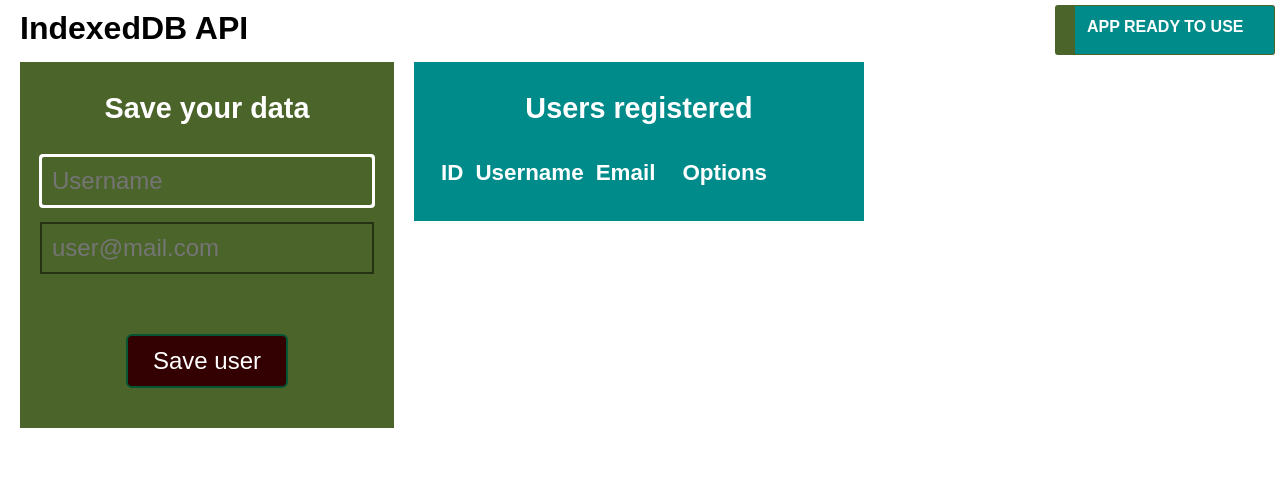
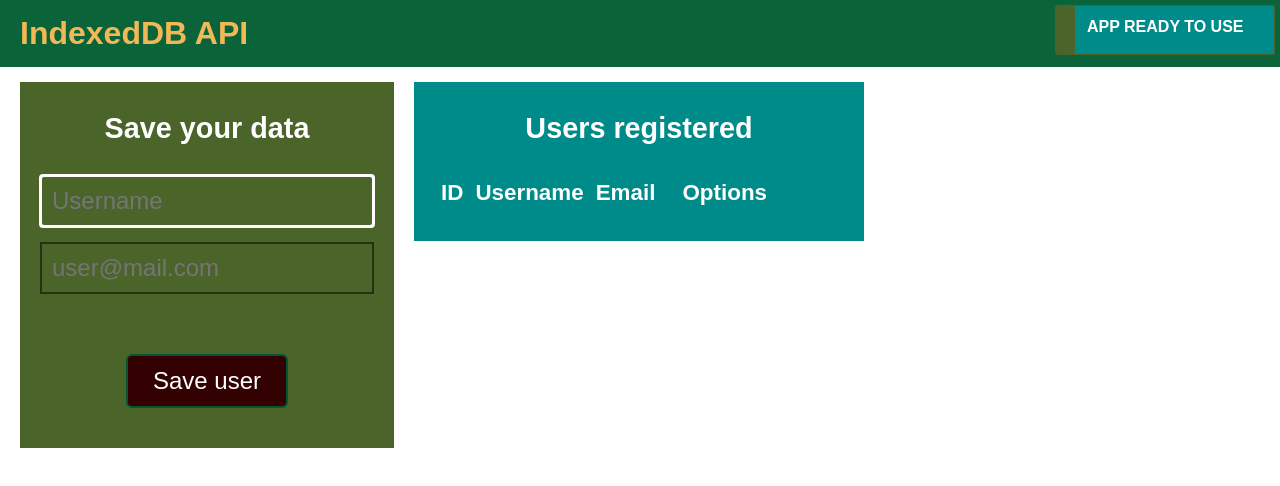
Before and after one commit to abisairams/indexedDB, a plain HTML site: page index.html in a window 1280 px wide. Drawn offline with Linux system fonts and the light colour scheme.

Commit message:
new styles to page's header

```diff
--- a/assets/styles.css
+++ b/assets/styles.css
@@ -2,14 +2,17 @@
   box-sizing: border-box;
   margin: 0;
   padding: 0;
+  cursor: default;
 }
 body {
   font-family: arial;
   font-size: 16px;
 }
 h2.header {
-  padding-bottom: 5px;
-  margin: 10px 20px;
+  padding: 15px 20px;
+  margin-bottom: 15px;
+  background: #0b633a;
+  color: #f2b856;
   font-family: ubuntu, arial;
   font-size: 2em;
 }
```
